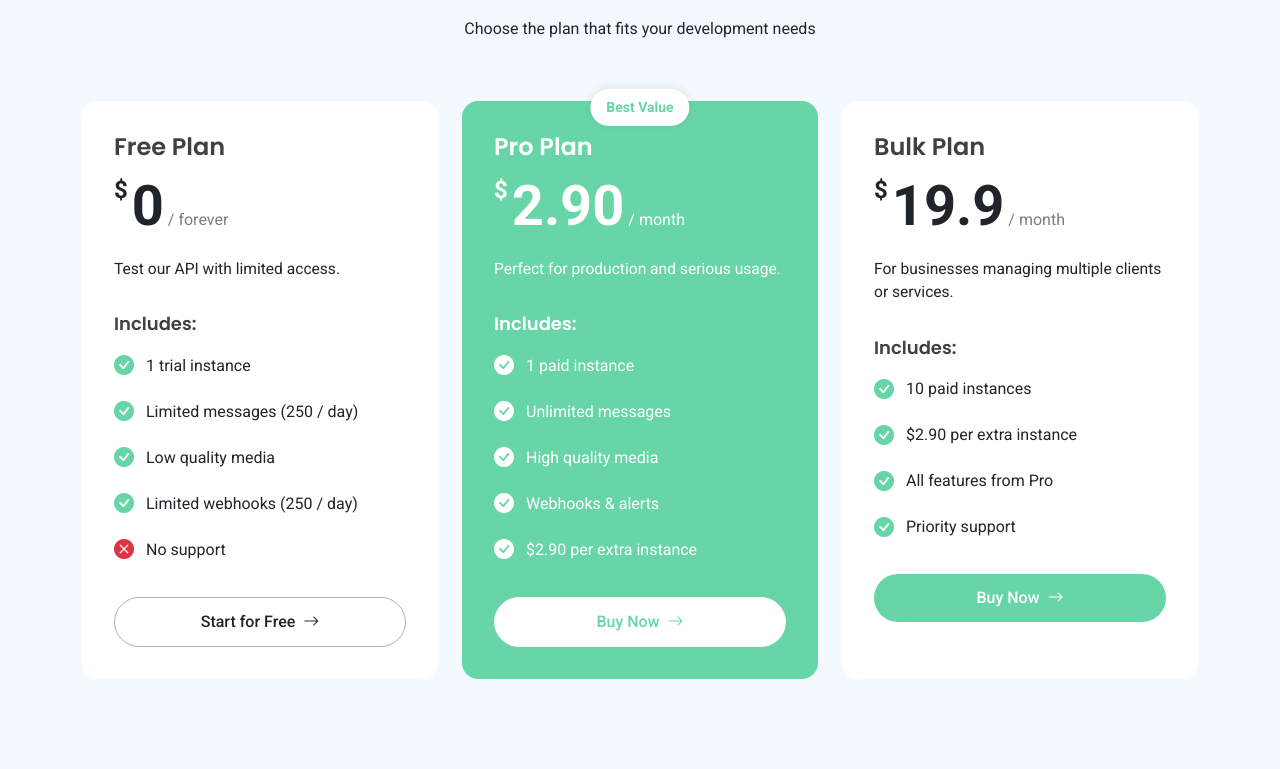
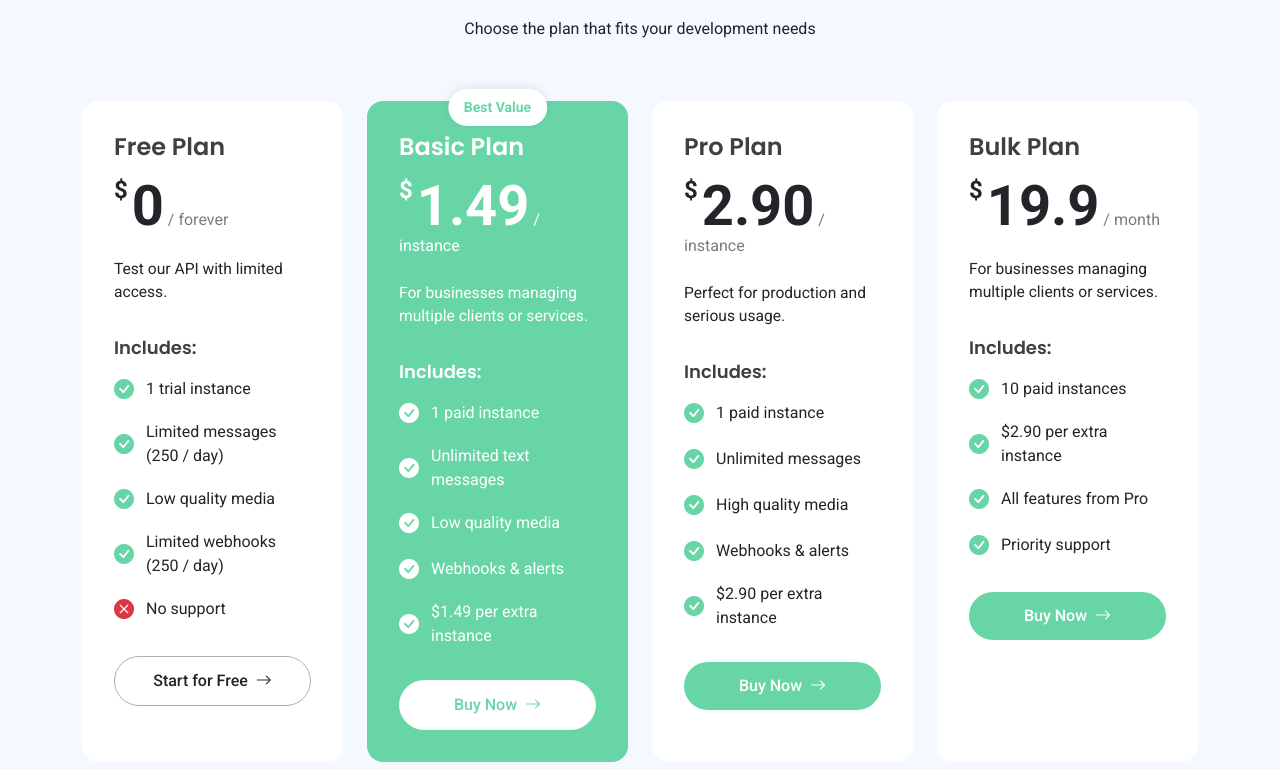
Before and after one commit to matijariaudo/chatter-NewSite, a website: page public/index.html in a window 1280 px wide. Shown: the part 2571-3340 px from the top of the page. Drawn offline with nearby package versions, Linux system fonts and the light colour scheme.

Commit message:
cambios landingpage

```diff
--- a/public/index.html
+++ b/public/index.html
@@ -480,7 +480,7 @@
     <div class="row g-4 justify-content-center">
 
       <!-- Free Plan -->
-      <div class="col-lg-4" data-aos="fade-up" data-aos-delay="100">
+      <div class="col-lg-3" data-aos="fade-up" data-aos-delay="100">
         <div class="pricing-card">
           <h3>Free Plan</h3>
           <div class="price">
@@ -502,15 +502,37 @@
         </div>
       </div>
 
+            <!-- Bulk Plan -->
+      <div class="col-lg-3" data-aos="fade-up" data-aos-delay="200">
+      <div class="pricing-card popular">
+        <div class="popular-badge">Best Value</div>
+          <h3>Basic Plan</h3>
+          <div class="price">
+            <span class="currency">$</span>
+            <span class="amount">1.49</span>
+            <span class="period">/ instance</span>
+          </div>
+          <p class="description">For businesses managing multiple clients or services.</p>
+          <h4>Includes:</h4>
+          <ul class="features-list">
+            <li><i class="bi bi-check-circle-fill"></i> 1 paid instance</li>
+            <li><i class="bi bi-check-circle-fill"></i> Unlimited text messages</li>
+            <li><i class="bi bi-check-circle-fill"></i> Low quality media</li>
+            <li><i class="bi bi-check-circle-fill"></i> Webhooks & alerts</li>
+            <li><i class="bi bi-check-circle-fill"></i> $1.49 per extra instance</li>
+          </ul>
+          <a href="/app/signup" id="btnPrice4" class="btn btn-light">Buy Now <i class="bi bi-arrow-right"></i></a>
+        </div>
+      </div>
+
       <!-- Pro Plan -->
-      <div class="col-lg-4" data-aos="fade-up" data-aos-delay="200">
-        <div class="pricing-card popular">
-          <div class="popular-badge">Best Value</div>
+      <div class="col-lg-3" data-aos="fade-up" data-aos-delay="300">
+        <div class="pricing-card">
           <h3>Pro Plan</h3>
           <div class="price">
             <span class="currency">$</span>
             <span class="amount">2.90</span>
-            <span class="period">/ month</span>
+            <span class="period">/ instance</span>
           </div>
           <p class="description">Perfect for production and serious usage.</p>
           <h4>Includes:</h4>
@@ -521,12 +543,12 @@
             <li><i class="bi bi-check-circle-fill"></i> Webhooks & alerts</li>
             <li><i class="bi bi-check-circle-fill"></i> $2.90 per extra instance</li>
           </ul>
-          <a href="/app/signup" id="btnPrice2" class="btn btn-light">Buy Now <i class="bi bi-arrow-right"></i></a>
+          <a href="/app/signup" id="btnPrice2" class="btn btn-primary">Buy Now <i class="bi bi-arrow-right"></i></a>
         </div>
       </div>
 
       <!-- Bulk Plan -->
-      <div class="col-lg-4" data-aos="fade-up" data-aos-delay="300">
+      <div class="col-lg-3" data-aos="fade-up" data-aos-delay="300">
         <div class="pricing-card">
           <h3>Bulk Plan</h3>
           <div class="price">
```
